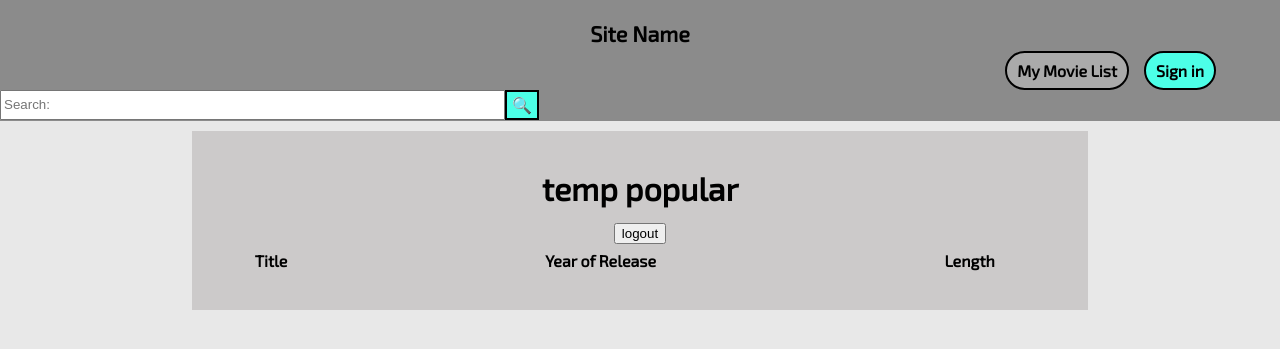
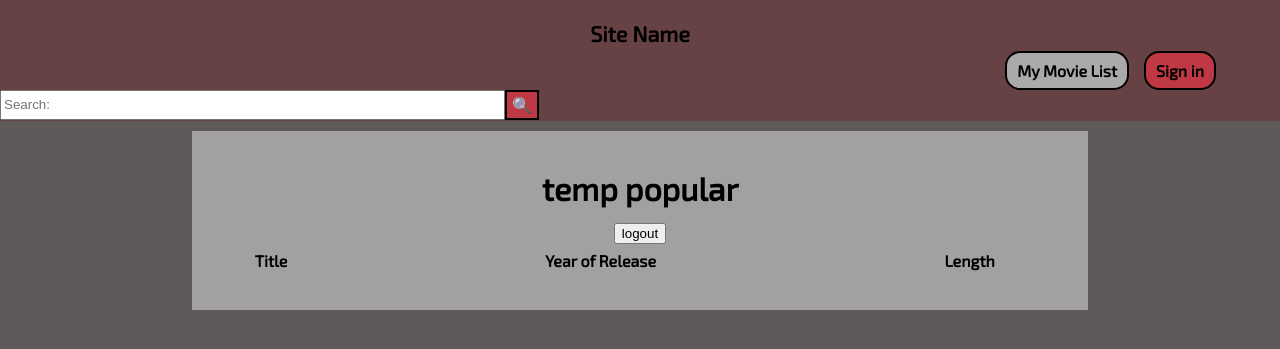
Before and after one commit to Flashpoint0mega/CST8285-F23-Assignment2, a PHP site: page / in a window 1280 px wide. Shown: the top 349 px of the page. Run offline with PHP 8.4, Linux system fonts and the light colour scheme; data that the repository does not hold is empty.

Commit message:
changed the styling
changed the styling to be be dark grey and red instead of light grey and turquoise

```diff
--- a/style.css
+++ b/style.css
@@ -5,7 +5,7 @@ header {
     text-align: center;
     padding: 1rem 0;
     padding-bottom: 1px;
-    background-color: #8b8b8b;
+    background-color: #664245;
 
     .nav_list{ /* this modifies the navigation list inside the header element*/
         display: inline;
@@ -49,7 +49,7 @@ header {
         padding-right: 10px;
         padding-top: 5px;
         padding-bottom: 5px;
-        border-radius: 35px;
+        border-radius: 15px;
         border-width: 2px;
     }
     #searchbutt{  /* adds the padding to the search button */
@@ -61,19 +61,29 @@ header {
         border-color: #000000;
         border-style:solid;
         border-width: 2px;
+        transition: all 100ms;
+    }
+    #ulist:hover{  /* adds the background colour and border to the "my movie list" */
+        background-color: #C1B8B8;
+
     }
     #signbutt, #searchbutt, .nav_list{ /* adds the background colour and border to the navigation, sign in button and search button */
-        background-color: #4CFFE7;
+        background-color: #BF3944;
         border-color: #000000;
         border-style:solid;
         border-width: 2px;
+        transition: all 100ms;
+    }
+
+    #signbutt:hover, #searchbutt:hover, .nav_list:hover{ /* adds the background colour and border to the navigation, sign in button and search button */
+        background-color: #E53947;
     }
 
 }
 
 body {/*set background colour, font colour, and font family along with the line height */
     all: revert;
-    background-color: #E8E8E8;
+    background-color: #5F5959;
     color: #000000;
     font-family: 'Exo 2', sans-serif;
     line-height: 1.6;
--- a/styleIndex.css
+++ b/styleIndex.css
@@ -1,5 +1,5 @@
 #popularwrap{
-    background-color: #CcCACA;
+    background-color: #CcCACAa0;
     margin-top: 10px;
     margin-left: 15%;
     margin-right: 15%;
--- a/styleList.css
+++ b/styleList.css
@@ -1,5 +1,5 @@
 #contentwrap{
-    background-color: #CcCACA;
+    background-color: #CcCACAa0;
     margin-left: 25%;
     margin-right: 25%;
     padding-top: 5%;
--- a/styleSign.css
+++ b/styleSign.css
@@ -1,5 +1,5 @@
 #signwrap{ /* put the sign up text in a block */
-    background-color: #CcCACA;
+    background-color: #CcCACAa0;
     margin-left: 35%;
     margin-right: 35%;
     padding-top: 2.5%;
```
